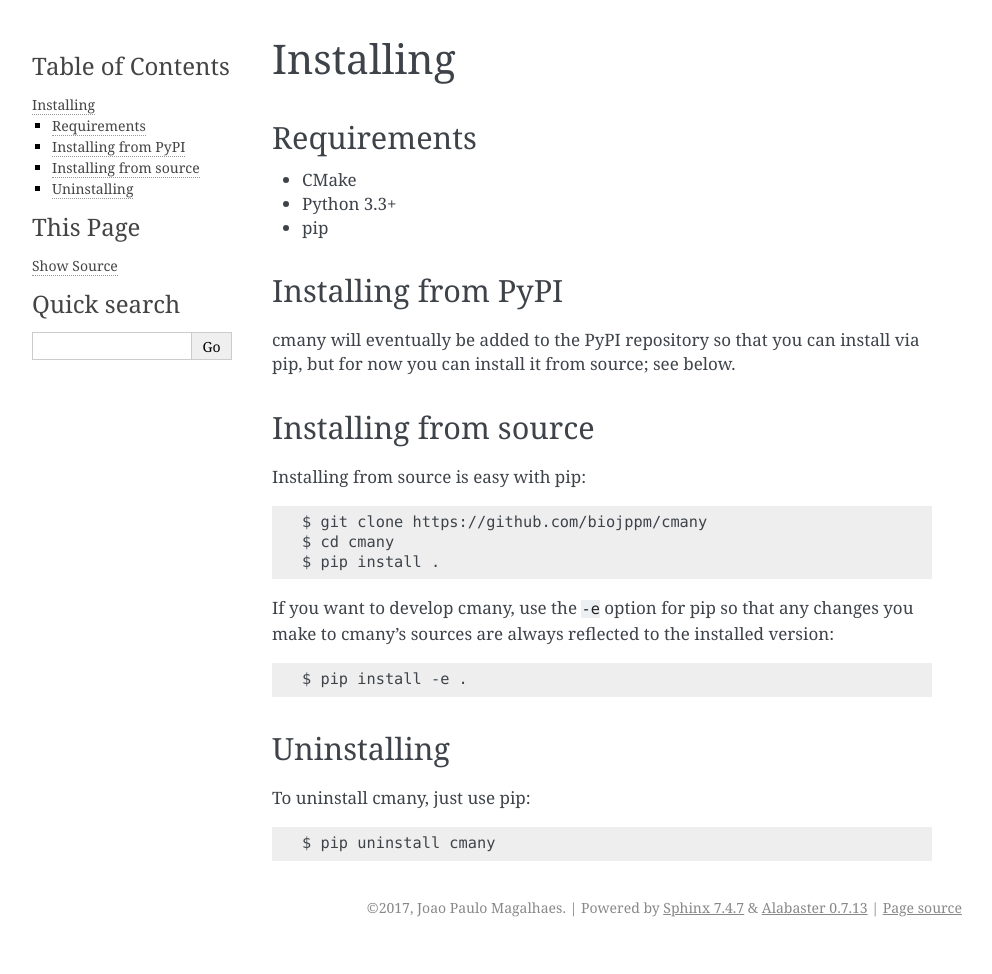
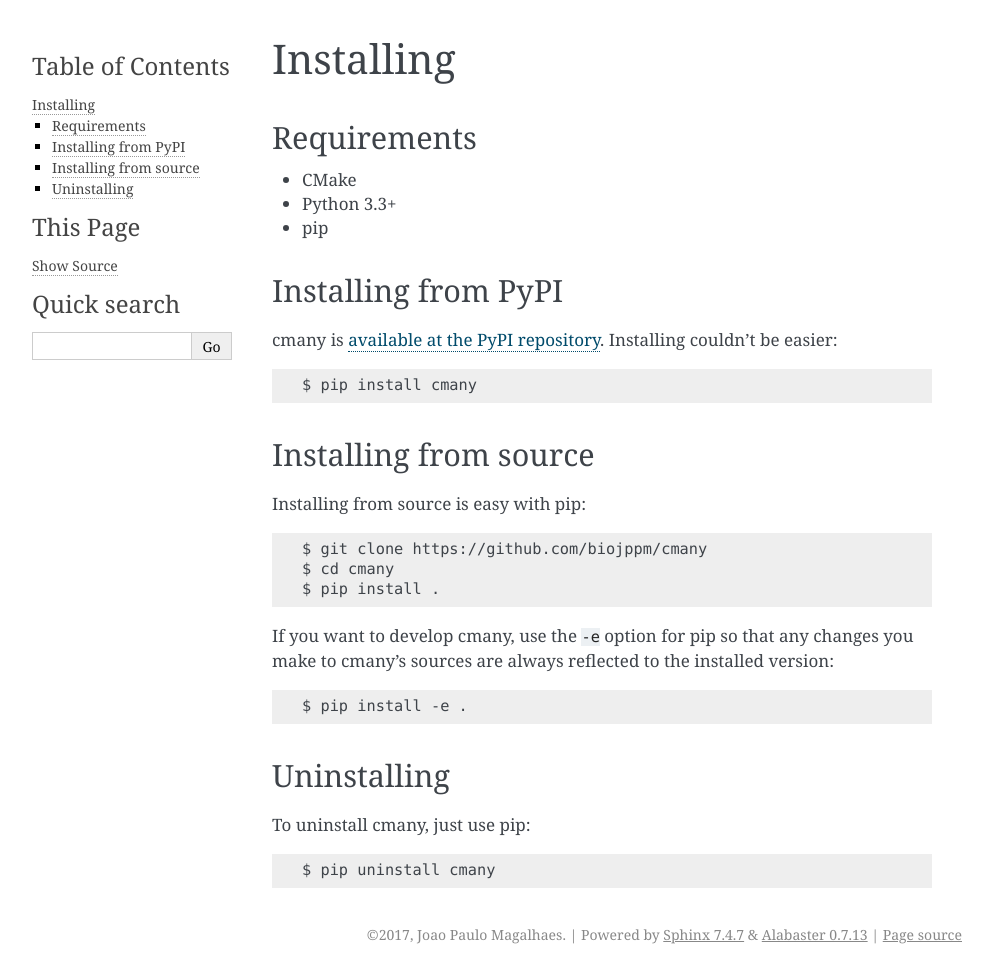
Before and after one commit to biojppm/cmany, a Sphinx documentation site: the page built from doc/installing.rst, in a window 1280 px wide. Shown: the whole page, without its empty margins (148-1140 px from the left). Built offline with Sphinx 7.4.7, drawn with Linux system fonts in a browser that asks for light colours; before the commit the page ends 947 px from its top, so only the background shows below that.

Commit message:
Deploy to pypi.

```diff
--- a/doc/installing.rst
+++ b/doc/installing.rst
@@ -10,8 +10,11 @@ Requirements
 
 Installing from PyPI
 --------------------
-cmany will eventually be added to the PyPI repository so that you can install
-via pip, but for now you can install it from source; see below.
+
+cmany is `available at the PyPI repository
+<https://pypi.python.org/pypi/cmany/>`_. Installing couldn't be easier::
+
+  $ pip install cmany
 
 
 Installing from source
```
Also changed, not shown: README.rst (+6 -3 lines), setup.py (+2 -7 lines), 2 other files.
